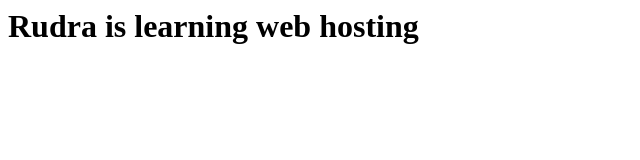
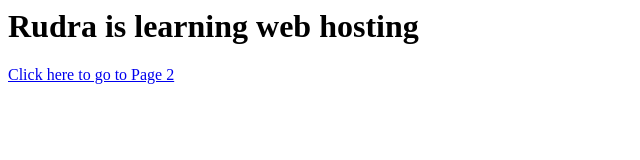
Before and after one commit to sne-ha/html-files.github.io, a plain HTML site: page index.html in a window 1280 px wide. Shown: the whole page, without its empty margins (0-640 px from the left). Drawn offline with Linux system fonts and the light colour scheme.

Commit message:
Update index.html

```diff
--- a/index.html
+++ b/index.html
@@ -6,5 +6,6 @@ First Website
 </head>
 <body>
 <h1> Rudra is learning web hosting </h1>
+  <a href="pagetwo.html"> Click here to go to Page 2</a>
 </body>
 </html>
```
